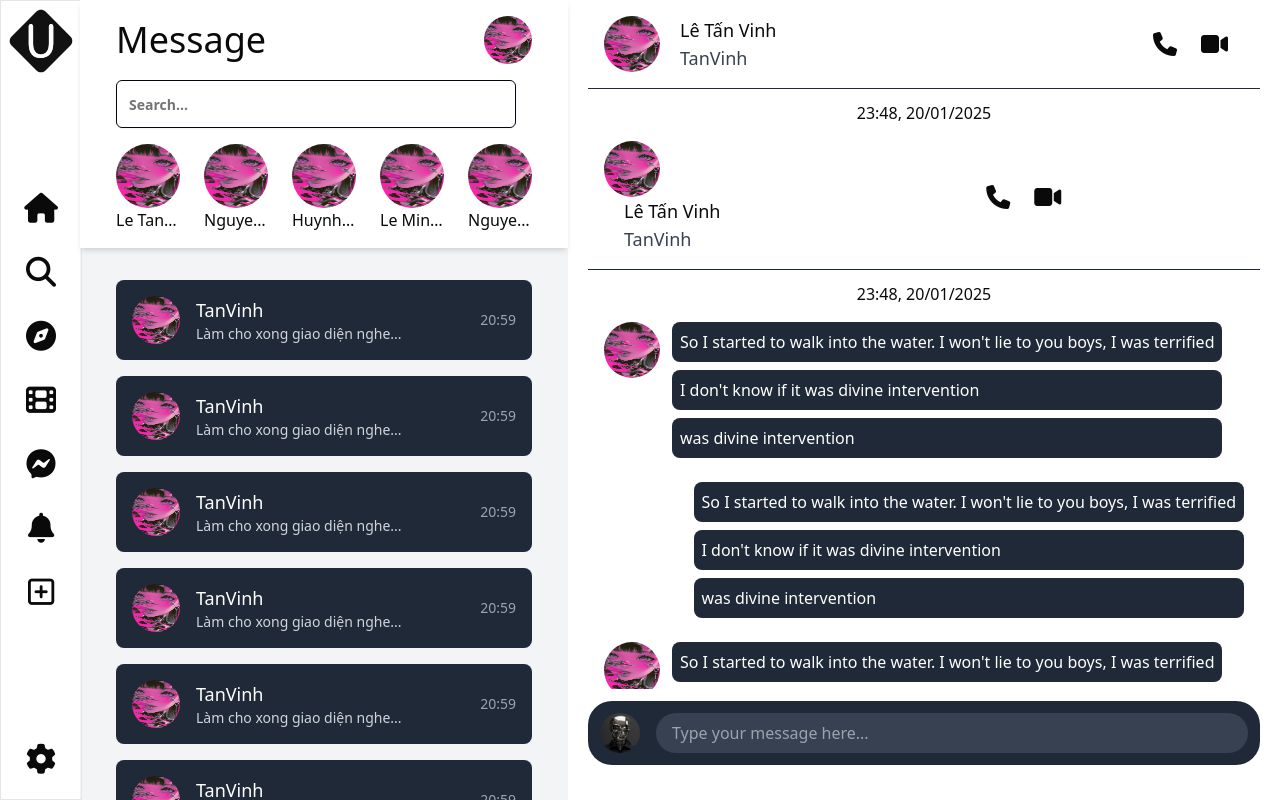
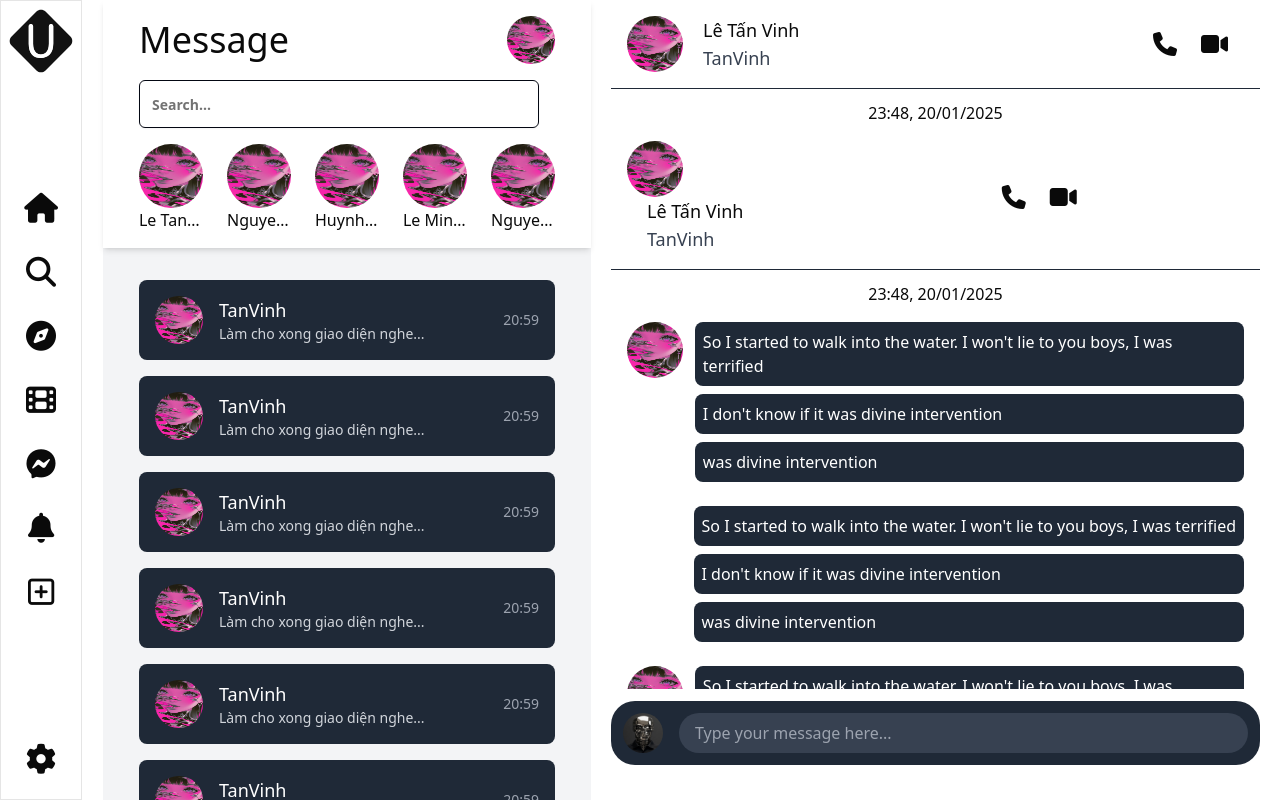
Before and after one commit to v06012005/UNIFY, a Next.js app in the folder frontend/: page /messages in a window 1280 px wide. Built offline with nearby package versions, Linux system fonts and the light colour scheme.

Commit message:
intial code for post page

```diff
--- a/frontend/app/(pages)/layout.jsx
+++ b/frontend/app/(pages)/layout.jsx
@@ -4,10 +4,10 @@ const RootLayout = ({ children }) => {
   return (
     <>
       <div className="flex w-full">
-        <aside className="flex-none w-20">
+        <aside className="w-28">
           <SideBar />
         </aside>
-        <main className="flex-initial w-full">{children}</main>
+        <main className="w-full">{children}</main>
       </div>
     </>
   );
```
Also changed, not shown: frontend/package.json (line endings or trailing spaces).
